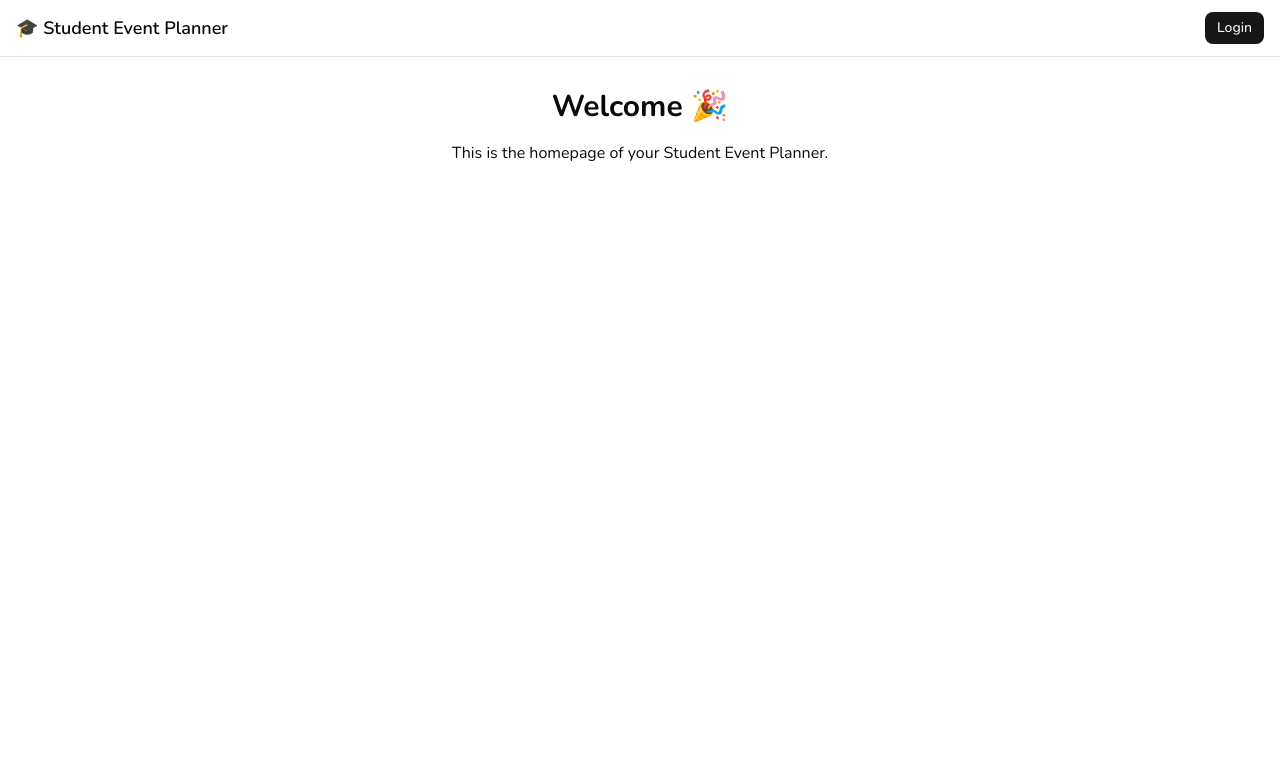
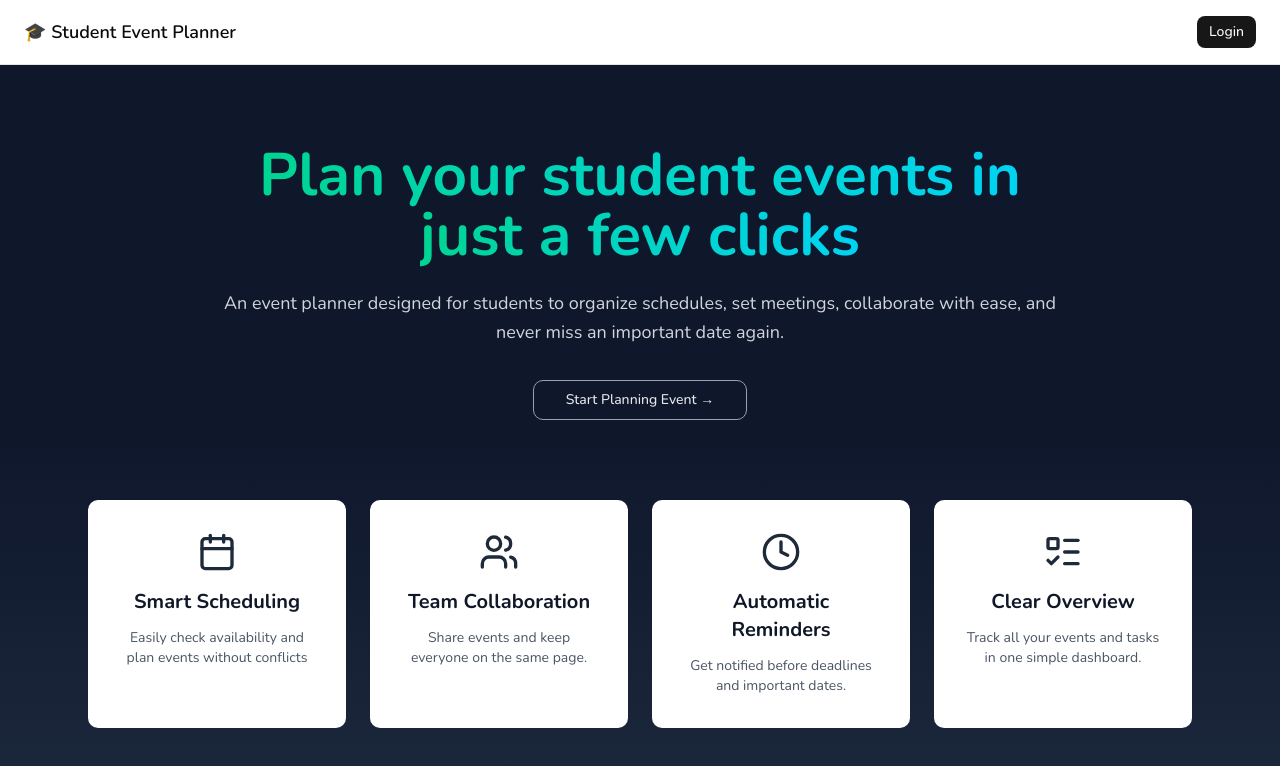
Before and after one commit to PasinS47/SEP, a React (Vite) app in the folder client/: page / in a window 1280 px wide. Shown: the top 766 px of the page. Built offline with nearby package versions, Linux system fonts and the light colour scheme; no server answers.

Commit message:
add-button

```diff
--- a/client/src/components/navbar.tsx
+++ b/client/src/components/navbar.tsx
@@ -27,7 +27,7 @@ export function Navbar({
   };
 
   return (
-    <nav className="flex justify-between items-center px-4 py-3 border-b bg-background sticky top-0 z-50">
+    <nav className="flex justify-between items-center px-6 py-4 border-b bg-background sticky top-0 z-50">
       <Link to="/" className="font-semibold text-lg text-foreground">
         🎓 Student Event Planner
       </Link>
--- a/client/src/pages/home.tsx
+++ b/client/src/pages/home.tsx
@@ -1,8 +1,88 @@
+import { Link } from "react-router-dom";
+import { Button } from "@/components/ui/button";
+import { Calendar, Users, Clock, ListTodo } from "lucide-react";
+
 export default function Home() {
+  const features = [
+    {
+      title: "Smart Scheduling",
+      description: "Easily check availability and plan events without conflicts",
+      icon: Calendar,
+    },
+    {
+      title: "Team Collaboration",
+      description: "Share events and keep everyone on the same page.",
+      icon: Users,
+    },
+    {
+      title: "Automatic Reminders",
+      description: "Get notified before deadlines and important dates.",
+      icon: Clock,
+    },
+    {
+      title: "Clear Overview",
+      description: "Track all your events and tasks in one simple dashboard.",
+      icon: ListTodo,
+    },
+  ];
+
   return (
-    <div className="p-8 text-center">
-      <h1 className="text-3xl font-bold mb-4">Welcome 🎉</h1>
-      <p>This is the homepage of your Student Event Planner.</p>
+    <div className="min-h-[calc(100vh-64px)] bg-gradient-to-b from-slate-900 via-slate-900 to-slate-800 relative overflow-hidden">
+      {/* Background calendar pattern */}
+      <div className="absolute inset-0 opacity-10">
+        <div className="absolute inset-0 bg-grid-slate-700/25 bg-repeat"></div>
+      </div>
+
+      <div className="relative z-10">
+        {/* Hero Section */}
+        <div className="px-6 py-20 text-center max-w-4xl mx-auto">
+          <h1 className="text-5xl md:text-6xl font-bold mb-6">
+            <span className="text-transparent bg-clip-text bg-gradient-to-r from-emerald-400 to-cyan-400">
+              Plan your student events in
+            </span>
+            <br />
+            <span className="text-transparent bg-clip-text bg-gradient-to-r from-emerald-400 to-cyan-400">
+              just a few clicks
+            </span>
+          </h1>
+
+          <p className="text-lg text-gray-300 mb-8 leading-relaxed">
+            An event planner designed for students to organize schedules, set meetings,
+            collaborate with ease, and never miss an important date again.
+          </p>
+
+          <Link to="/login">
+            <Button size="lg" className="bg-transparent border border-gray-400 hover:border-gray-200 text-gray-200 hover:text-white rounded-lg px-8">
+              Start Planning Event →
+            </Button>
+          </Link>
+        </div>
+
+        {/* Features Grid */}
+        <div className="px-6 pb-20 max-w-6xl mx-auto">
+          <div className="grid grid-cols-1 md:grid-cols-2 lg:grid-cols-4 gap-6">
+            {features.map((feature) => {
+              const Icon = feature.icon;
+              return (
+                <div
+                  key={feature.title}
+                  className="bg-white rounded-lg p-8 text-center hover:shadow-lg transition-shadow"
+                >
+                  <div className="flex justify-center mb-4">
+                    <Icon className="w-10 h-10 text-gray-800" />
+                  </div>
+                  <h3 className="text-xl font-bold text-gray-900 mb-3">
+                    {feature.title}
+                  </h3>
+                  <p className="text-gray-600 text-sm">
+                    {feature.description}
+                  </p>
+                </div>
+              );
+            })}
+          </div>
+        </div>
+      </div>
     </div>
   );
 }
```
